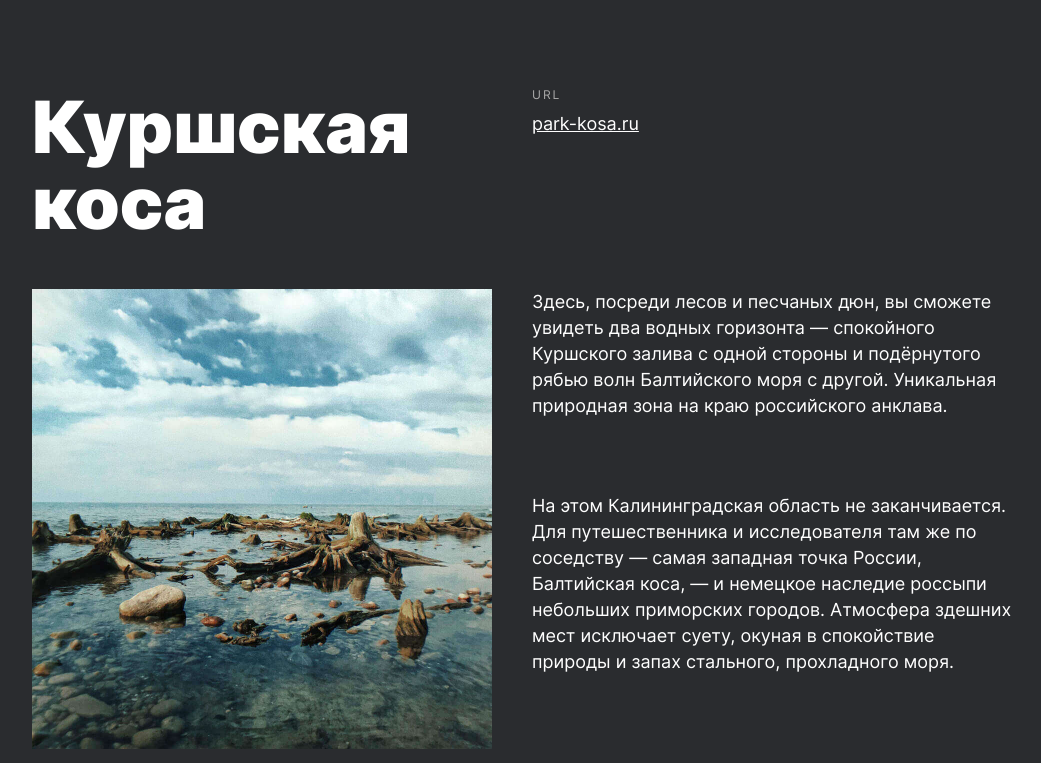
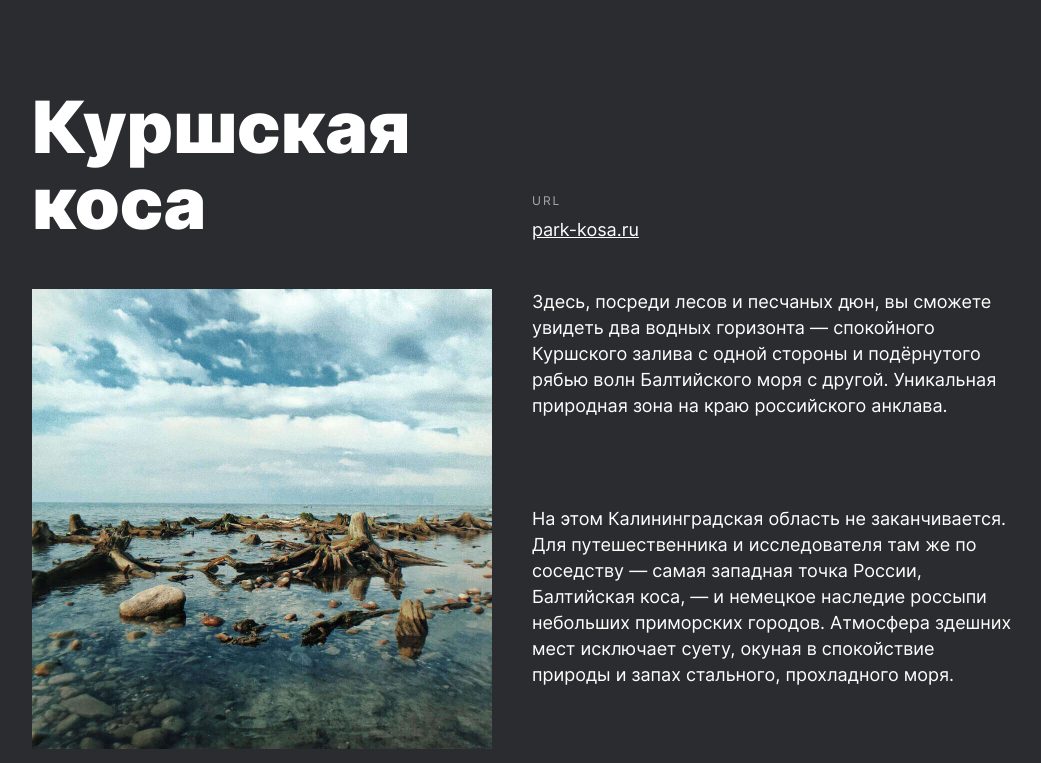
Before and after one commit to olgapermiakova/russian-travel, a plain HTML site: page index.html in a window 1280 px wide. Shown: the part 2437-3200 px from the top of the page, without its empty margins (116-1157 px from the left). Drawn offline with Linux system fonts and the light colour scheme.

Commit message:
First commit

```diff
--- a/blocks/place/__text/place__text.css
+++ b/blocks/place/__text/place__text.css
@@ -5,10 +5,6 @@
     flex-wrap: wrap;
     position: relative;
     gap: 25px;
-}
-
-.place__text:last-child {
-    gap: 0;
 }
 
 @media screen and (min-width: 768px) {
--- a/blocks/place/__website/place__website.css
+++ b/blocks/place/__website/place__website.css
@@ -11,7 +11,7 @@
 
 @media screen and (min-width: 768px) {
     .place__website {
-        max-height: 46px;
+        min-height: 46px;
         align-items: center;
         padding-left: 0;
     }
@@ -20,15 +20,17 @@
 @media screen and (min-width: 1024px) {
     .place__website {
         min-height: 46px;
+        align-content: flex-end;
+        padding-left: 0;
         align-items: flex-end;
-        padding-left: 0;
     }
 }
 
 @media screen and (min-width: 1280px) {
     .place__website {
-        max-height: 46px;
-        align-items: center;
+        min-height: 46px;
+        align-items: flex-end;
+        align-content: flex-end;
         padding-left: 0;
     }
 }
```
